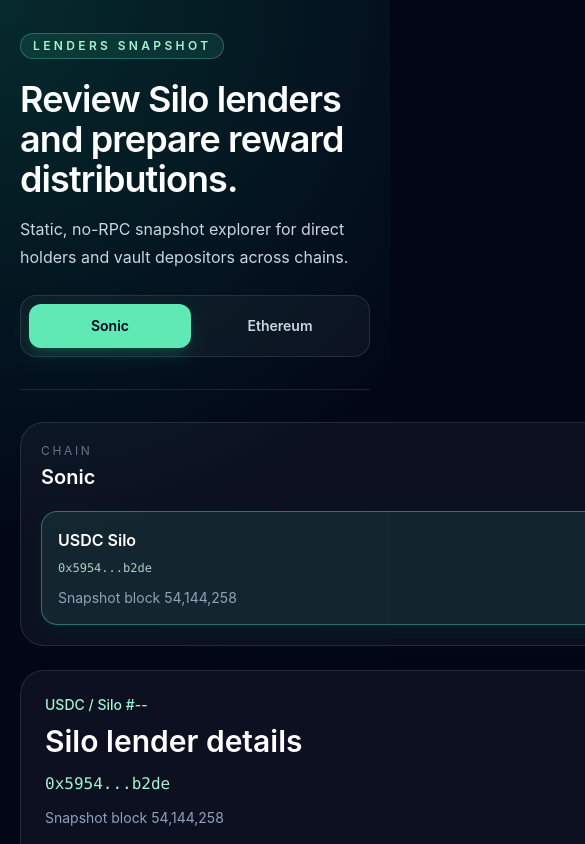
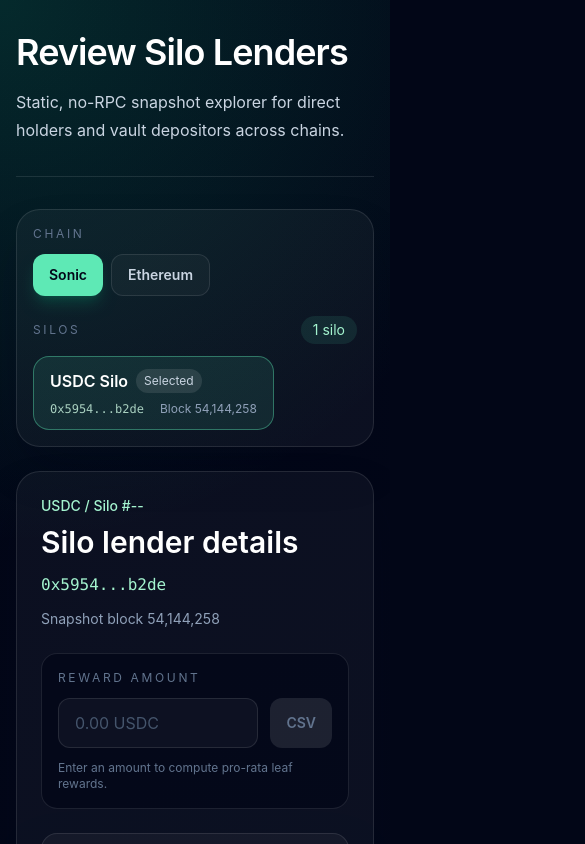
Before and after one commit to silo-finance/lenders-snapshot, a React (Vite) app: page / in a window 390 px wide. Shown: the top 844 px of the page, 585 px wide, since content can reach past the window. Built offline with nearby package versions, Linux system fonts and the light colour scheme.

Commit message:
Improve snapshot UI responsiveness
Co-authored-by: DZariusz <DZariusz@users.noreply.github.com>

```diff
--- a/index.html
+++ b/index.html
@@ -3,7 +3,7 @@
   <head>
     <meta charset="UTF-8" />
     <meta name="viewport" content="width=device-width, initial-scale=1.0" />
-    <title>Lenders Snapshot</title>
+    <title>Review Silo Lenders</title>
   </head>
   <body>
     <div id="root"></div>
--- a/src/App.tsx
+++ b/src/App.tsx
@@ -465,29 +465,30 @@ export default function App() {
   }
 
   return (
-    <main className="min-h-screen bg-[radial-gradient(circle_at_top_left,_rgba(16,185,129,0.20),_transparent_34rem),linear-gradient(135deg,#020617_0%,#0f172a_52%,#05150f_100%)] text-white">
-      <section className="mx-auto max-w-7xl px-5 py-8 sm:px-8 lg:px-10">
-        <header className="flex flex-col gap-6 border-b border-white/10 pb-8 lg:flex-row lg:items-end lg:justify-between">
+    <main className="min-h-screen overflow-x-hidden bg-[radial-gradient(circle_at_top_left,_rgba(16,185,129,0.20),_transparent_34rem),linear-gradient(135deg,#020617_0%,#0f172a_52%,#05150f_100%)] text-white">
+      <section className="mx-auto w-full max-w-[1600px] px-4 py-8 sm:px-6 lg:px-8 xl:px-10">
+        <header className="border-b border-white/10 pb-8">
           <div>
-            <div className="inline-flex rounded-full border border-emerald-300/30 bg-emerald-300/10 px-3 py-1 text-xs font-semibold uppercase tracking-[0.28em] text-emerald-200">
-              Lenders Snapshot
-            </div>
-            <h1 className="mt-5 max-w-4xl text-4xl font-semibold tracking-tight sm:text-6xl">
-              Review Silo lenders and prepare reward distributions.
-            </h1>
+            <h1 className="max-w-4xl text-4xl font-semibold tracking-tight sm:text-6xl">Review Silo Lenders</h1>
             <p className="mt-4 max-w-2xl text-base leading-7 text-slate-300">
               Static, no-RPC snapshot explorer for direct holders and vault depositors across chains.
             </p>
           </div>
-          <div className="rounded-2xl border border-white/10 bg-white/[0.04] p-2">
-            <div className="grid grid-cols-2 gap-2">
+        </header>
+
+        <div className="min-w-0 space-y-6 py-8">
+          <section className="rounded-3xl border border-white/10 bg-white/[0.04] p-4 shadow-2xl shadow-slate-950/30 sm:p-5">
+            <div className="grid min-w-0 gap-5 xl:grid-cols-[minmax(0,22rem)_minmax(0,1fr)] xl:items-start">
+              <div className="min-w-0">
+                <p className="text-xs uppercase tracking-[0.22em] text-slate-500">Chain</p>
+                <div className="mt-3 flex flex-wrap gap-2">
                   {chains.map((chain) => (
                     <button
                       key={chain.chain}
-                  className={`rounded-xl px-5 py-3 text-sm font-semibold transition ${
+                      className={`rounded-xl px-4 py-2.5 text-sm font-semibold transition ${
                         selectedChain.chain === chain.chain
                           ? "bg-emerald-300 text-slate-950 shadow-lg shadow-emerald-500/20"
-                      : "text-slate-300 hover:bg-white/10"
+                          : "border border-white/10 bg-white/[0.03] text-slate-300 hover:bg-white/10"
                       }`}
                       type="button"
                       onClick={() => selectChain(chain)}
@@ -497,30 +498,24 @@ export default function App() {
                   ))}
                 </div>
               </div>
-        </header>
 
-        <div className="grid gap-6 py-8 lg:grid-cols-[21rem_1fr]">
-          <aside className="space-y-4">
-            <div className="rounded-3xl border border-white/10 bg-white/[0.04] p-5">
-              <div className="flex items-center justify-between">
-                <div>
-                  <p className="text-xs uppercase tracking-[0.22em] text-slate-500">Chain</p>
-                  <h2 className="mt-1 text-xl font-semibold">{selectedChain.label}</h2>
-                </div>
+              <div className="min-w-0">
+                <div className="flex flex-wrap items-center justify-between gap-3">
+                  <p className="text-xs uppercase tracking-[0.22em] text-slate-500">Silos</p>
                   <span className="rounded-full bg-emerald-300/10 px-3 py-1 text-sm text-emerald-200">
                     {selectedChain.silos.length} silo{selectedChain.silos.length === 1 ? "" : "s"}
                   </span>
                 </div>
-              <div className="mt-5 space-y-3">
+                <div className="mt-3 flex min-w-0 flex-wrap gap-3">
                   {selectedChain.silos.length === 0 ? (
-                  <div className="rounded-2xl border border-dashed border-white/10 p-4 text-sm text-slate-500">
+                    <div className="rounded-2xl border border-dashed border-white/10 px-4 py-3 text-sm text-slate-500">
                       No silos are currently bundled for this chain.
                     </div>
                   ) : (
                     selectedChain.silos.map((silo) => (
                       <button
                         key={silo.address}
-                      className={`w-full rounded-2xl border p-4 text-left shadow-lg shadow-emerald-950/30 ${
+                        className={`min-w-0 rounded-2xl border px-4 py-3 text-left transition ${
                           selectedSilo?.address === silo.address
                             ? "border-emerald-300/40 bg-emerald-300/10"
                             : "border-white/10 bg-white/[0.03] hover:bg-white/[0.06]"
@@ -532,25 +527,28 @@ export default function App() {
                           setRewardInput("");
                         }}
                       >
-                      <div className="flex items-center justify-between">
-                        <span className="font-semibold">{silo.inputToken.symbol} Silo</span>
+                        <div className="flex min-w-0 items-center gap-2">
+                          <span className="truncate font-semibold">{silo.inputToken.symbol} Silo</span>
                           {selectedSilo?.address === silo.address ? (
-                          <span className="rounded-full bg-white/10 px-2 py-1 text-xs text-slate-300">Selected</span>
+                            <span className="shrink-0 rounded-full bg-white/10 px-2 py-1 text-xs text-slate-300">
+                              Selected
+                            </span>
                           ) : null}
                         </div>
-                      <p className="mt-2 font-mono text-xs text-emerald-100/80">{shortAddress(silo.address)}</p>
-                      <p className="mt-3 text-sm text-slate-400">
-                        Snapshot block {new Intl.NumberFormat("en-US").format(silo.snapshotBlock)}
-                      </p>
+                        <div className="mt-2 flex flex-wrap gap-x-4 gap-y-1 text-xs text-slate-400">
+                          <span className="font-mono text-emerald-100/80">{shortAddress(silo.address)}</span>
+                          <span>Block {new Intl.NumberFormat("en-US").format(silo.snapshotBlock)}</span>
+                        </div>
                       </button>
                     ))
                   )}
                 </div>
               </div>
-          </aside>
+            </div>
+          </section>
 
           {selectedSilo ? (
-            <section className="space-y-6">
+            <section className="min-w-0 space-y-6">
             <div className="rounded-3xl border border-white/10 bg-white/[0.04] p-6 shadow-2xl shadow-slate-950/40">
               <div className="flex flex-col gap-6 xl:flex-row xl:items-start xl:justify-between">
                 <div>
@@ -714,7 +712,7 @@ export default function App() {
             </div>
           </section>
           ) : (
-            <section>
+            <section className="min-w-0">
               <EmptyState message="Select a chain with bundled silo data to view snapshot details." />
             </section>
           )}
```
Lines whose indentation alone changed are shown as unchanged.
